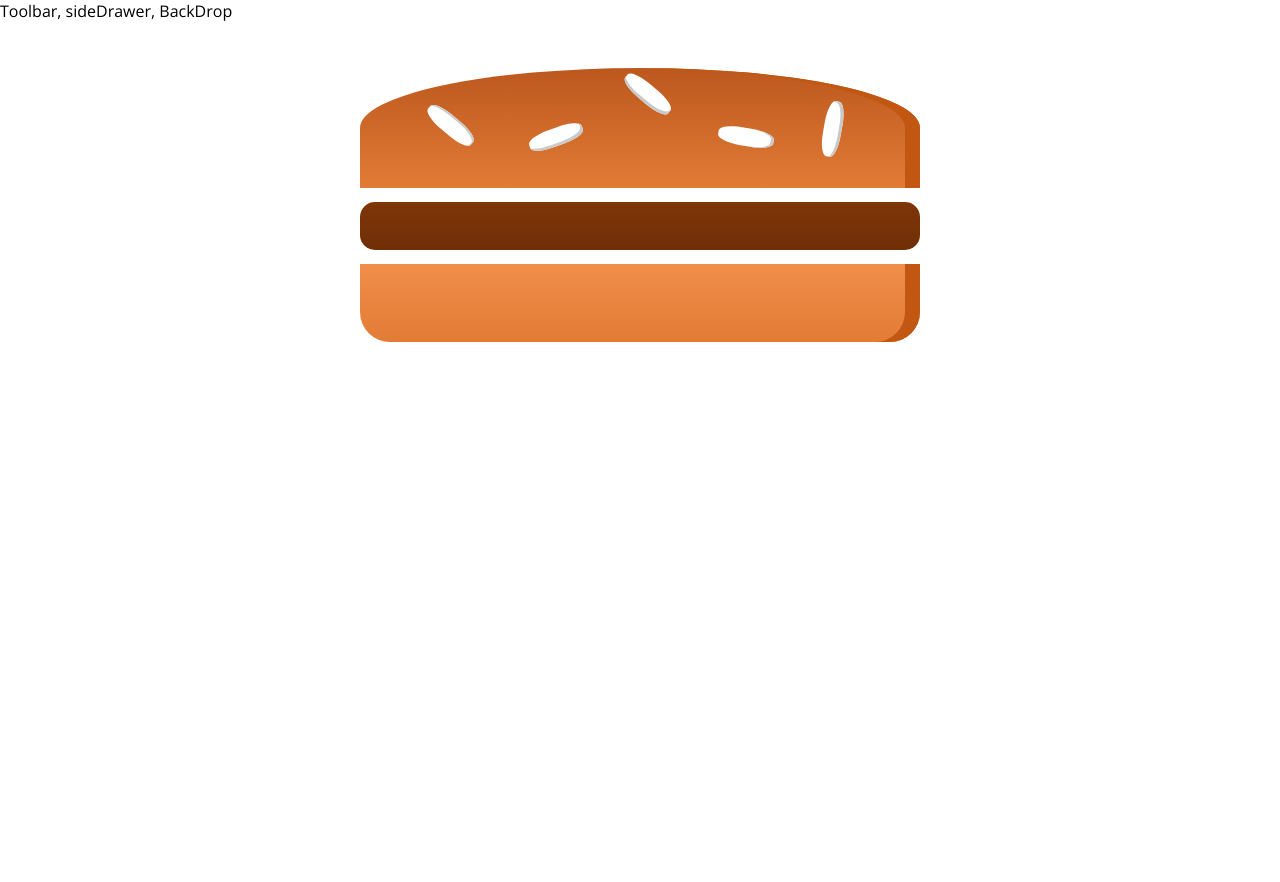
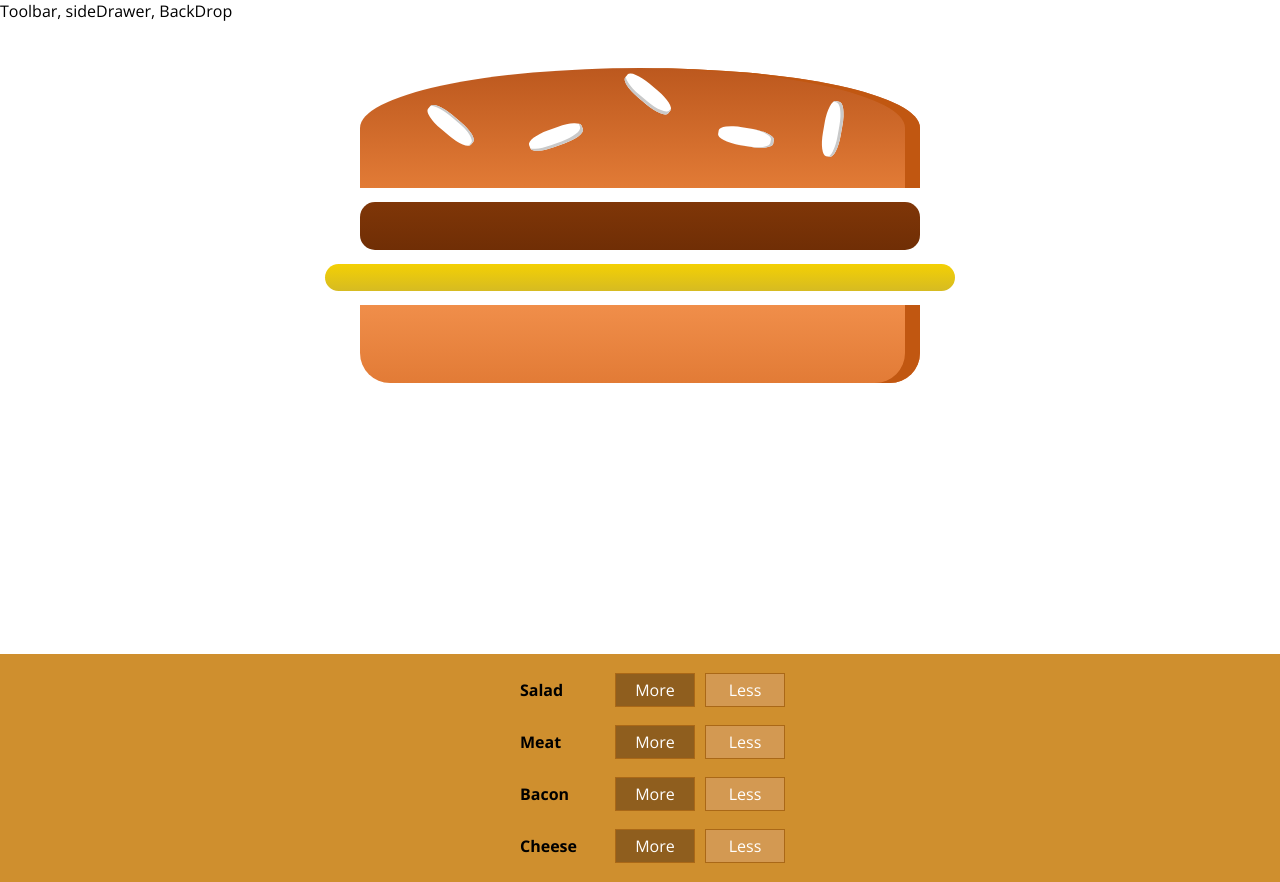
Before and after one commit to ayeganyan/burger-shop, a React (Create React App) app: page / in a window 1280 px wide. Before the commit the page ends 800 px from the top, so only its background shows below. Built offline with nearby package versions, Linux system fonts and the light colour scheme.

Commit message:
Added dummy Control Components

```diff
--- a/src/components/Burger/BuildControls/BuilderControls.js
+++ b/src/components/Burger/BuildControls/BuilderControls.js
@@ -1,11 +1,21 @@
 import React from 'react';
+import Control from './BuildControl/BuildControl'
 
 import classes from './BuilderControls.module.css'
+
+const controls = [
+    {label: 'Salad', type: 'salad' },
+    {label: 'Meat', type: 'meat' },
+    {label: 'Bacon', type: 'bacon' },
+    {label: 'Cheese', type: 'cheese' }
+]
 
 const builderControls = () => {
     return (
         <div className={classes.BuilderControls}>
-
+            {controls.map(ctrl => (
+                <Control key={ctrl.label} label={ctrl.label}/>
+            ))}
         </div>
     );
 };
--- a/src/components/Burger/BuildControls/BuilderControls.module.css
+++ b/src/components/Burger/BuildControls/BuilderControls.module.css
@@ -1,4 +1,4 @@
-.BuildControls {
+.BuilderControls {
     width: 100%;
     background-color: #CF8F2E;
     display: flex;
--- a/src/containers/BurgerBuilder/BurgerBuilder.js
+++ b/src/containers/BurgerBuilder/BurgerBuilder.js
@@ -10,7 +10,7 @@ class BurgerBuilder extends Component {
         ingridients: {
             salad: 0,
             meat: 1,
-            cheese: 0,
+            cheese: 1,
             bacon: 0
         }
     }
```
